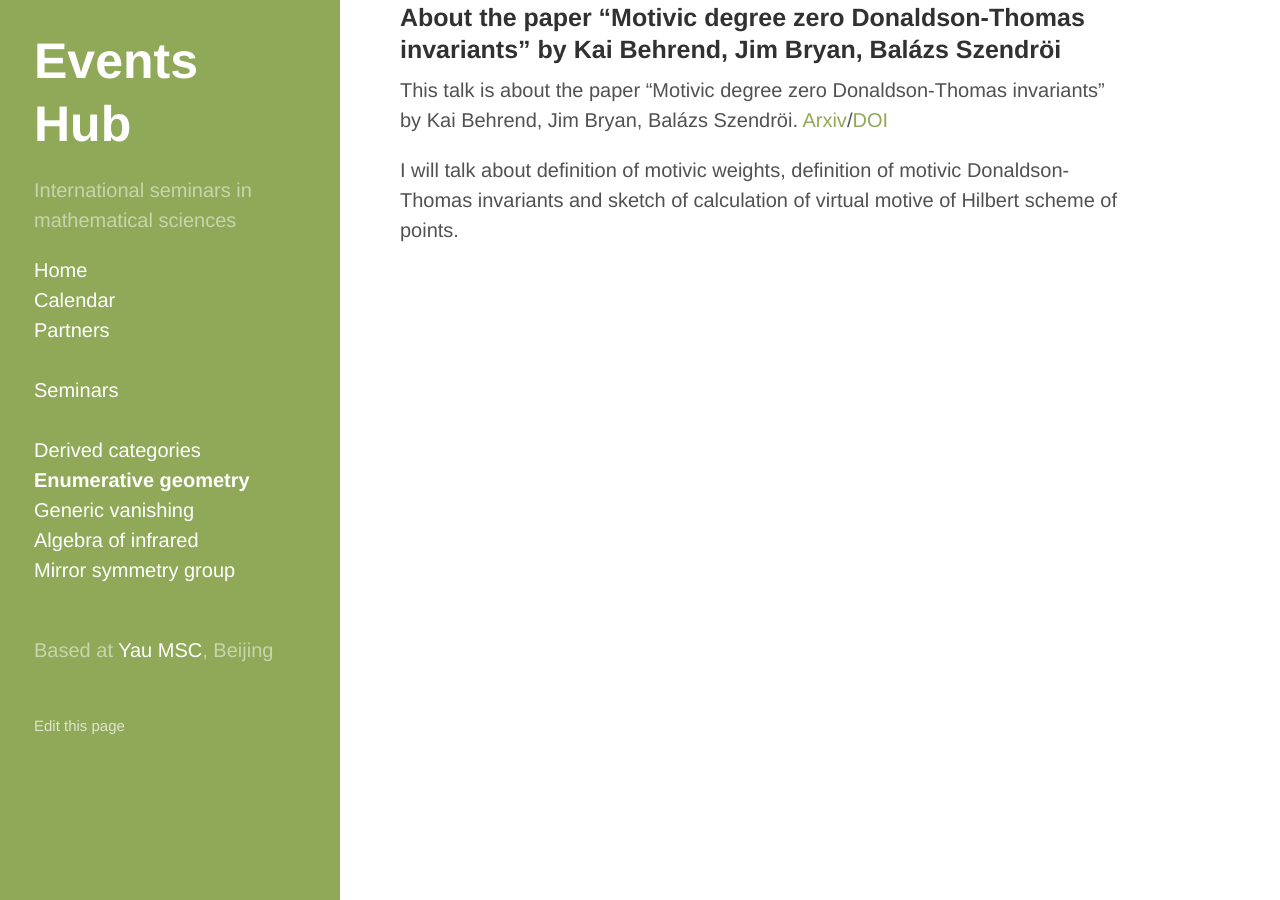
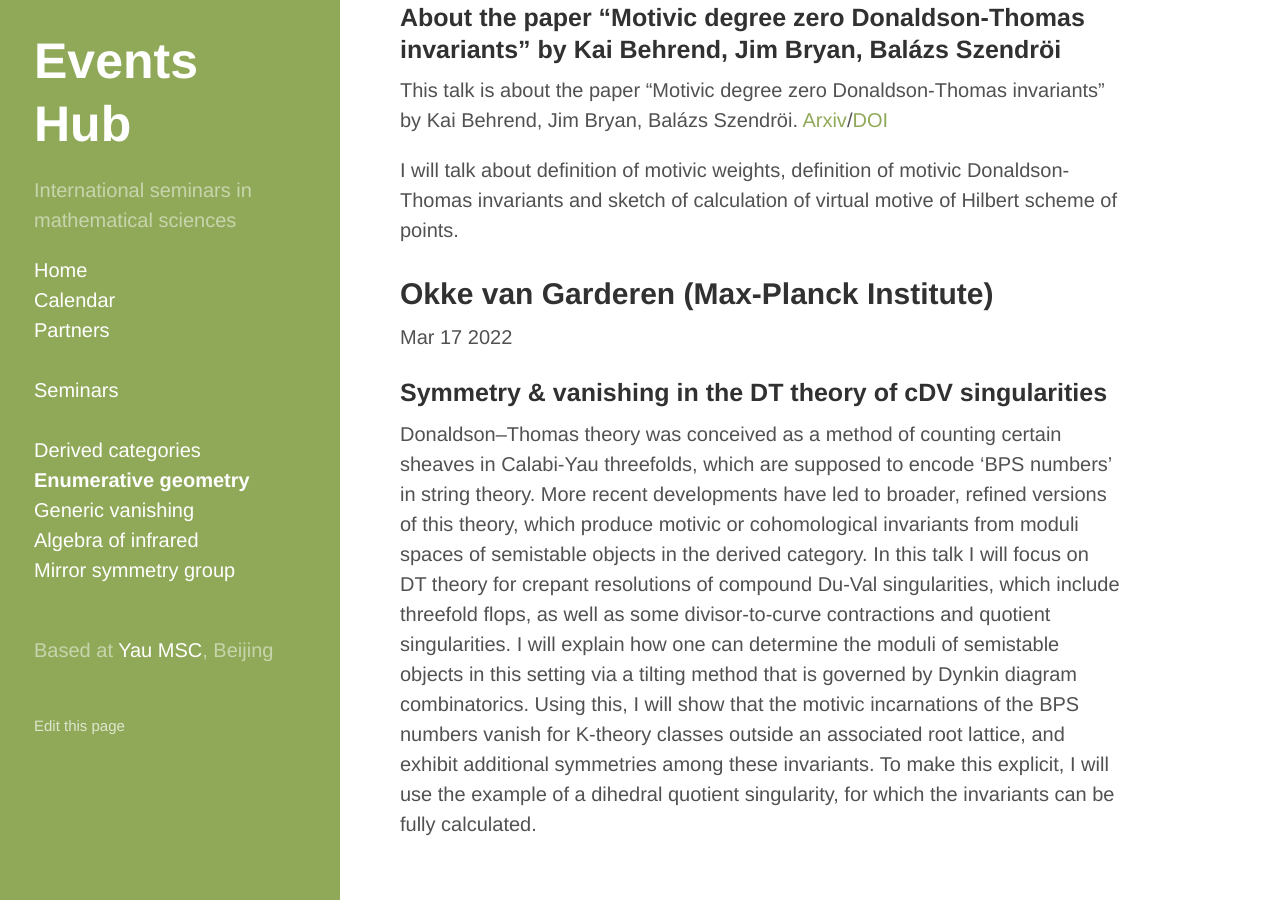
Before and after one commit to yau-msc-events/yau-msc-events.github.io, a Jekyll site: the page built from seminar-eg.md, in a window 1280 px wide and 900 px high, scrolled down 1082 px. Built offline with Jekyll 4.4.1, drawn with Linux system fonts in a browser that asks for light colours.

Commit message:
Update seminar-eg.md

```diff
--- a/seminar-eg.md
+++ b/seminar-eg.md
@@ -27,3 +27,12 @@ Feb 24 2022
 This talk is about the paper "Motivic degree zero Donaldson-Thomas invariants" by Kai Behrend, Jim Bryan, Balázs Szendröi. [Arxiv](https://arxiv.org/abs/0909.5088)/[DOI](https://doi.org/10.1007/s00222-012-0408-1)
 
 I will talk about definition of motivic weights, definition of motivic Donaldson-Thomas invariants and sketch of calculation of virtual motive of Hilbert scheme of points.
+
+## Okke van Garderen (Max-Planck Institute)
+
+Mar 17 2022
+
+### Symmetry & vanishing in the DT theory of cDV singularities
+
+Donaldson--Thomas theory was conceived as a method of counting certain sheaves in Calabi-Yau threefolds, which are supposed to encode 'BPS numbers' in string theory. More recent developments have led to broader, refined versions of this theory, which produce motivic or cohomological invariants from moduli spaces of semistable objects in the derived category.
+In this talk I will focus on DT theory for crepant resolutions of compound Du-Val singularities, which include threefold flops, as well as some divisor-to-curve contractions and quotient singularities. I will explain how one can determine the moduli of semistable objects in this setting via a tilting method that is governed by Dynkin diagram combinatorics. Using this, I will show that the motivic incarnations of the BPS numbers vanish for K-theory classes outside an associated root lattice, and exhibit additional symmetries among these invariants. To make this explicit, I will use the example of a dihedral quotient singularity, for which the invariants can be fully calculated.
```
